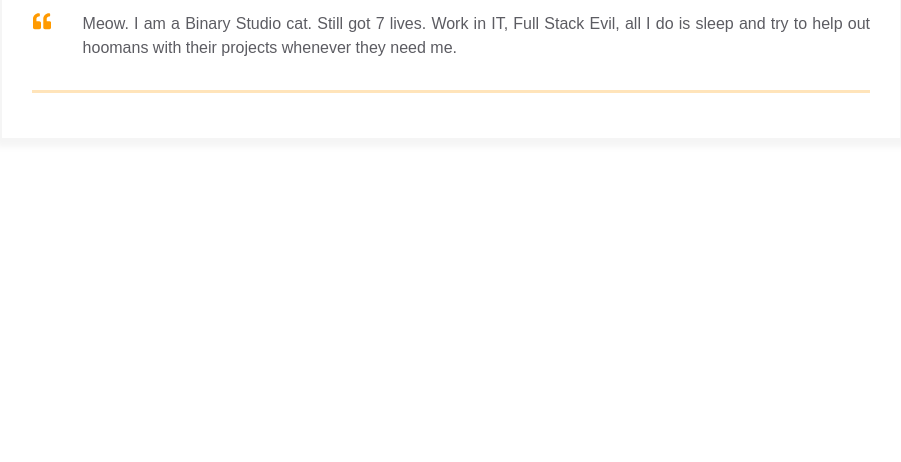
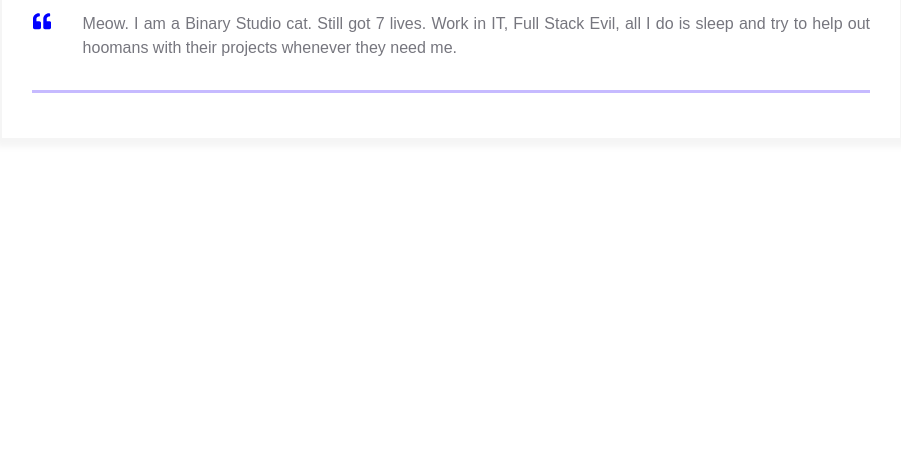
Before and after one commit to IRudakov25/homepage2020, a plain HTML site: page index.html in a window 1280 px wide. Shown: the part 338-800 px from the top of the page, without its empty margins (189-1090 px from the left). Drawn offline with Linux system fonts and the light colour scheme.

Commit message:
Add my colours

```diff
--- a/styles.css
+++ b/styles.css
@@ -8,12 +8,12 @@ body {
     font-family: Arial, Helvetica, sans-serif;
     line-height: 1.5;
 
-    --primary-text-color: #181820;
-    --secondary-text-color: #5c5c62;
-    --durability-text-color: #6a737d9c;
-    --icon-color: #6a737d;
-    --border-color: #ff9a0045;
-    --text-decoration-color: #ff9a00;
+    --primary-text-color: #292931;
+    --secondary-text-color: #76767e;
+    --durability-text-color: #5e656d9c;
+    --icon-color: #333b43;
+    --border-color: #2f00ff45;
+    --text-decoration-color: #0000ff;
 }
 
 .container {
```
